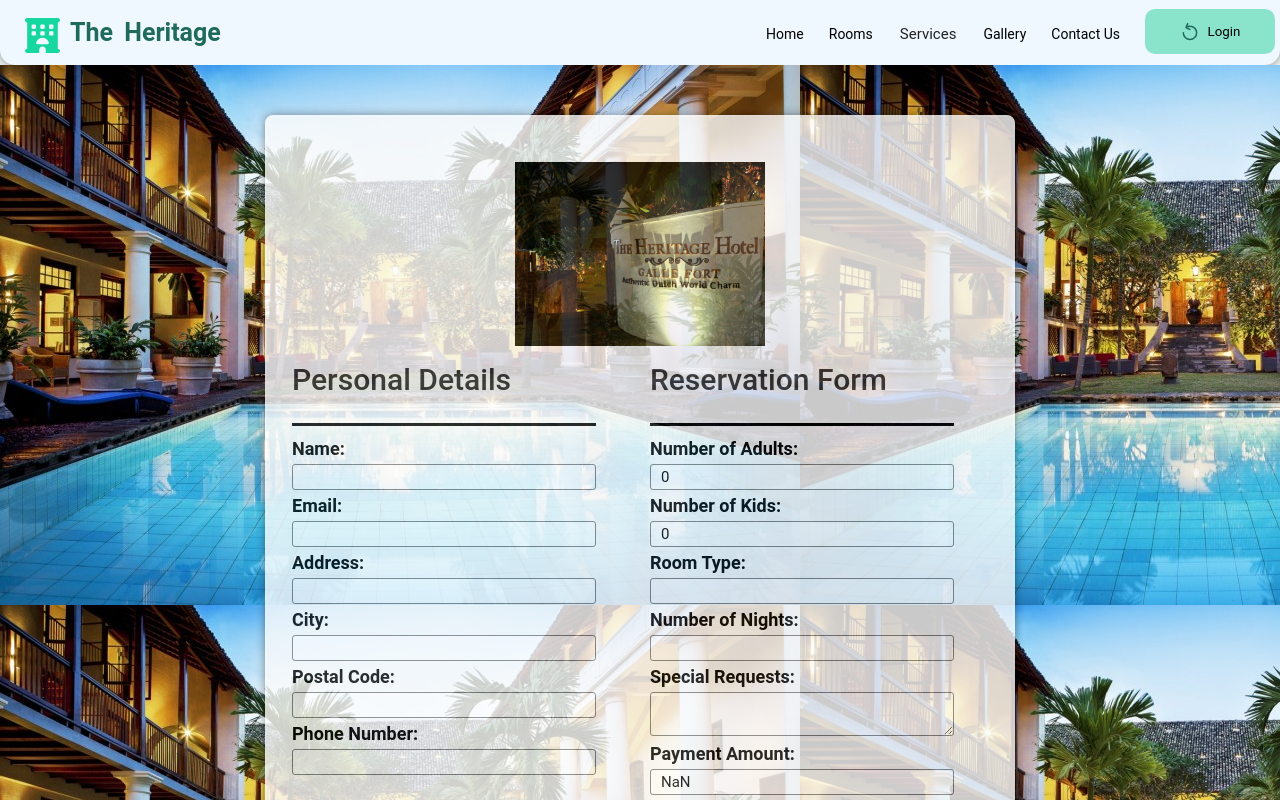
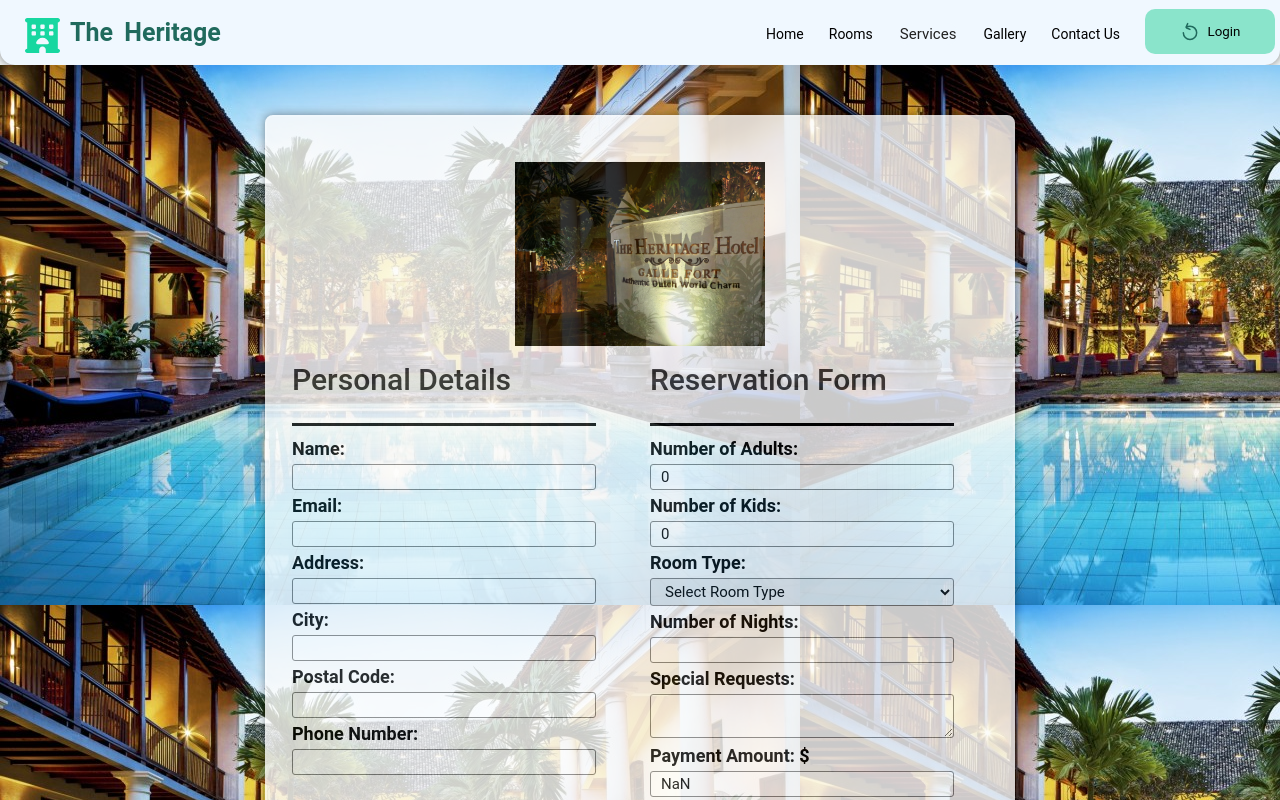
Before and after one commit to cynos28/Hotel-Reservation-system, a React (Create React App) app in the folder client/: page /booking in a window 1280 px wide. Shown: the top 800 px of the page. Built offline with nearby package versions, Linux system fonts and the light colour scheme; no server answers.

Commit message:
fetch data

```diff
--- a/client/src/components/BookingUser/AddBooking/AddBooking.js
+++ b/client/src/components/BookingUser/AddBooking/AddBooking.js
@@ -2,6 +2,7 @@ import React, { useState,  useEffect} from "react";
 import { useNavigate } from "react-router-dom";
 import axios from "axios";
 import "../User.css";
+import { useSelector } from "react-redux";
 import Header from "../../../components/header/header";
 import Footer from "../../../components/footer/Footer";
 
@@ -10,44 +11,52 @@ import Footer from "../../../components/footer/Footer";
 const AddBooking = () => {
   const [payment, setPayment] = useState(0);
   const history = useNavigate();
+  const user = useSelector((state) => state.auth.user);
   const [inputs, setInputs] = useState({
-    name: "",
-    email: "",
+    name: user?.name || "",
+    email: user?.email || "",
+    phone: user?.phone || "",
     address: "",
     city: "",
     code: "",
-    phone: "",
+
     adults: 0,
     kids: 0,
     room: "",
     nights:"",
-
+    phone:"",
     request: "",
     payment:0,
 
 
   });
-  //useEffect(()=>{
-   // fetchuserdata();
-  //})
+  useEffect(()=>{
 
- {/* const fetchuserdata = async()=>{
-    try{
-      const response = await axios.get("");
-      setInputs(response.data.booking);
+  })
 
-    }catch (error) {
-      console.error("Error fetching room data:", error);
-      // Handle error and provide feedback to the user
-    }
-  };*/}
+
+
+
 
   useEffect(() => {
     const calculatePayment = () => {
-      const nightlyRate = 1500;
+      let nightlyRate = 0;
+
+      switch (inputs.room) {
+        case "Family Room":
+        case "Suite":
+          nightlyRate = 30000;
+          break;
+        case "Deluxe Room":
+          nightlyRate = 31000;
+          break;
+        default:
+          nightlyRate = 0;
+          break;
+      }
+
       const totalPayment = nightlyRate * parseInt(inputs.nights);
       setPayment(totalPayment);
-
 
       setInputs(prevState => ({
         ...prevState,
@@ -56,7 +65,7 @@ const AddBooking = () => {
     };
 
     calculatePayment();
-  }, [inputs.nights]);
+  }, [inputs.nights, inputs.room]);
 
   const handleChange = (e) => {
     const { name, value } = e.target;
@@ -200,15 +209,20 @@ const AddBooking = () => {
               <div>
              <label className="booking-label">Room Type:</label>
               <br />
-                <input
+              <select
                  className="booking-input"
-                  type="text"
                name="room"
               value={inputs.room}
             onChange={handleChange}
               required
-                />
+                >
+               <option value="">Select Room Type</option>
+              <option value="Family Room">Family Room</option>
+                <option value="Suite">Suite</option>
+              <option value="Deluxe Room">Deluxe Room</option>
+              </select>
                 </div>
+
               <div>
                 <label className="booking-label">Number of Nights:</label>
                 <br />
@@ -232,7 +246,7 @@ const AddBooking = () => {
                 ></textarea>
               </div>
               <div>
-            <label className="booking-label">Payment Amount:</label>
+            <label className="booking-label">Payment Amount: $ </label>
             <br />
             <input
               className="booking-input"
--- a/client/src/components/BookingUser/Booking/MyBooking.js
+++ b/client/src/components/BookingUser/Booking/MyBooking.js
@@ -50,7 +50,8 @@ const MyBooking = () => {
       <div ref={ComponentsRef} className="sumry_box" >
 
         <div className="box_sum">
-          <h1 className="bock_topic">My Booking Details</h1>
+          <h1 className="bock_topic">{bookingData.name} </h1>
+          <h3 className="bock_topic">Thanks For Your Reservation !</h3>
           <p className="sum_detail">
             <b>Name:</b> {bookingData.name}
           </p>
--- a/client/src/components/BookingUser/User.css
+++ b/client/src/components/BookingUser/User.css
@@ -43,6 +43,7 @@
   justify-content: space-between;
   align-items: center;
   box-shadow: 0px 0px 10px rgba(0, 0, 0, 0.5);
+
 }
 .form_box {
   display: flex;
@@ -103,6 +104,7 @@
 .bock_topic {
   text-align: center;
   margin: 0 0 15px 0;
+  font-weight: bold;
 
 }
 .sum_detail {
```
Also changed, not shown: 1 other file (tests, documents, lock files or other folders). Lines whose indentation alone changed are shown as unchanged.
